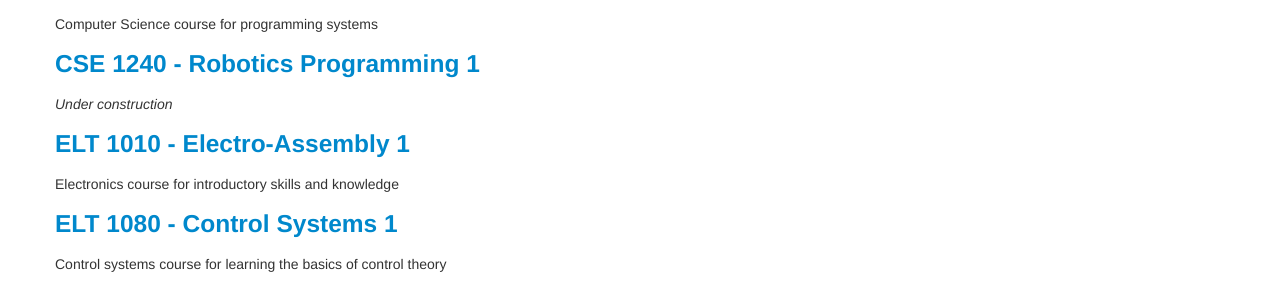
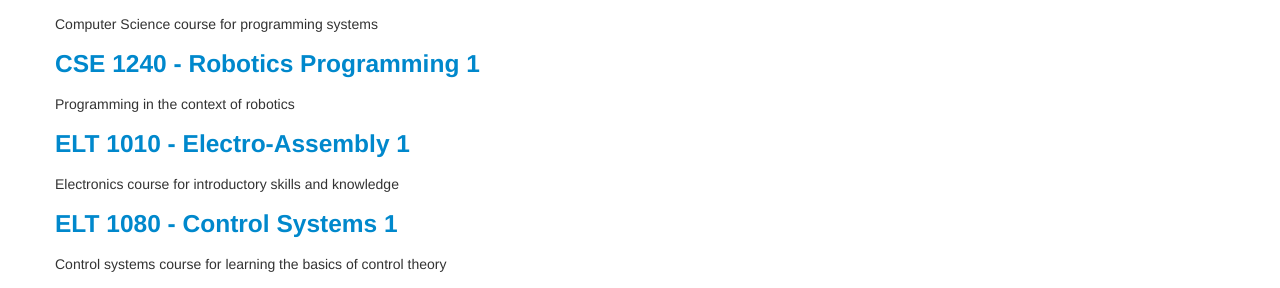
Before and after one commit to sybert1ger/frc-programming, a Jekyll site: the page built from index.md, in a window 1280 px wide and 900 px high, scrolled down 695 px. Shown: the part 164-452 px from the top of the window. Built offline with Jekyll 4.4.1, drawn with Linux system fonts in a browser that asks for light colours; Markdown is read by kramdown in place of the engine named in the settings.

Commit message:
Added description to config

```diff
--- a/_config.yml
+++ b/_config.yml
@@ -315,6 +315,7 @@ courses:
     course: CSE 1240 - Robotics Programming 1
     base: /courses/CSE1240
     url: /courses/CSE1240/home
+    desc: Programming in the context of robotics
     groups:
 
     -
```
